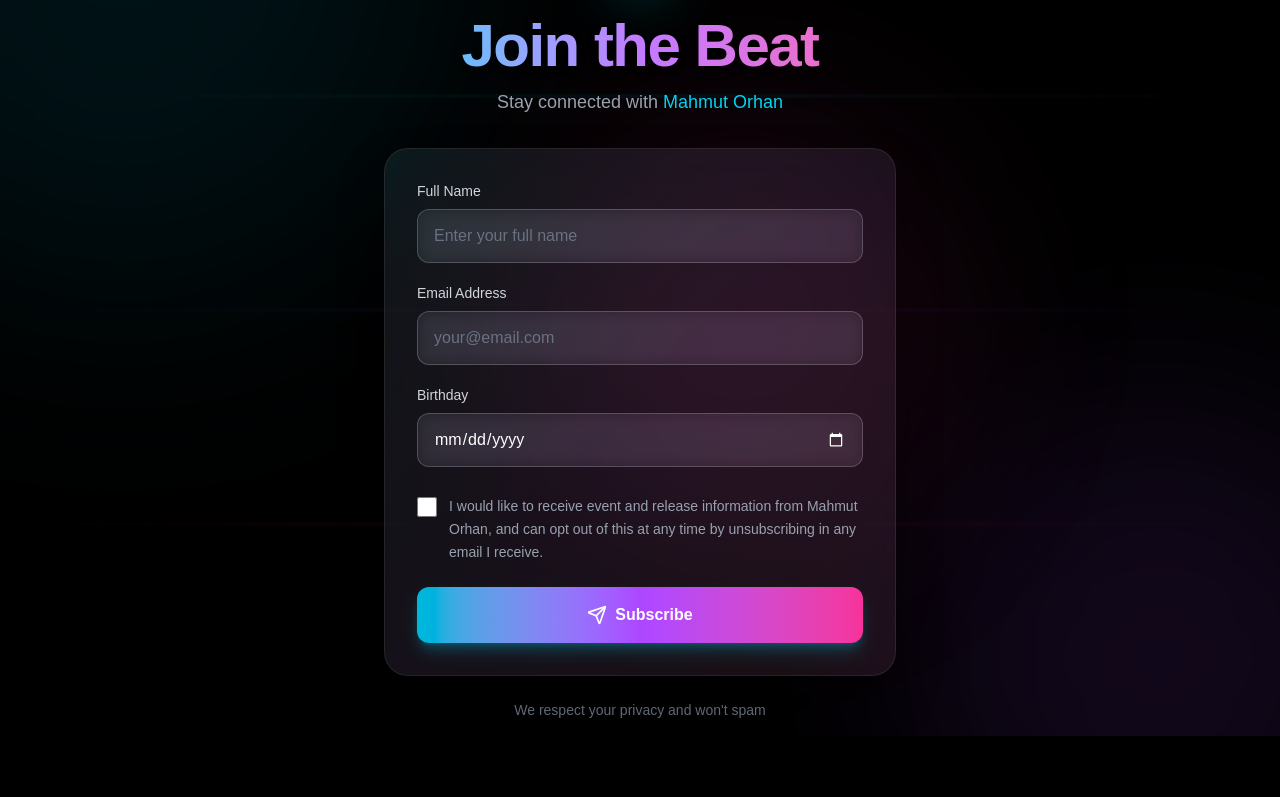
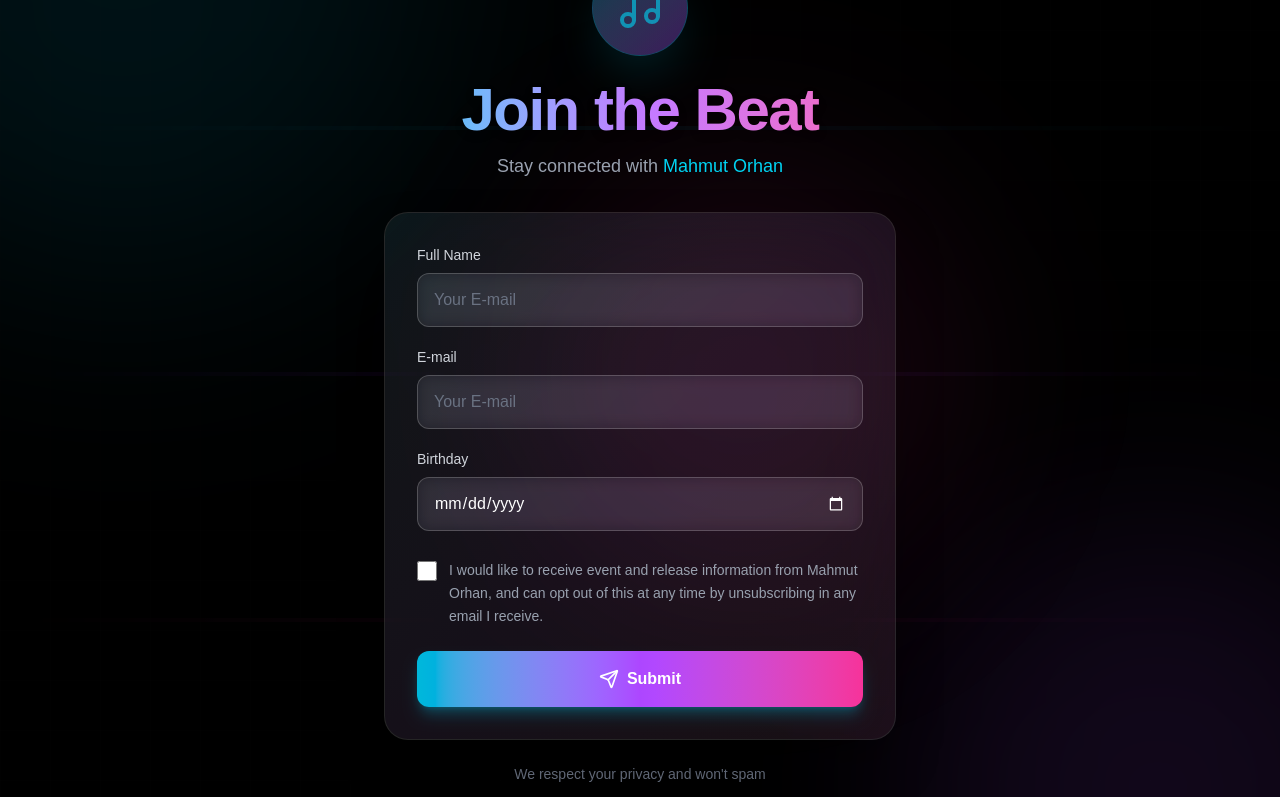
Before and after one commit to benhuseyin/mo-landing, a Next.js app: page /en in a window 1280 px wide. Shown: the part 3596-4393 px from the top of the page. Built offline with nearby package versions, Linux system fonts and the light colour scheme.

Commit message:
[REFACTOR] Put text to en translation file for form section

```diff
--- a/messages/en.json
+++ b/messages/en.json
@@ -33,14 +33,30 @@
             "description": "Explore new sounds, fresh drops, and global collaborations from Mahmut Orhan."
         },
         "form": {
-            "title": "SIGN UP<br></br>FOR UPDATES..",
-            "full-name": "Full Name",
-            "full-name-placeholder": "Your Full Name",
-            "email": "Email",
-            "email-placeholder": "Your E-mail",
-            "birthday": "Birthday",
-            "checkbox": "I would like to receive event and release information from Mahmut Orhan, and can opt out of this at any time by unsubscribing in any email I receive.",
-            "button": "Submit"
+            "title": "Join the Beat",
+            "description": "Stay connected with <span>Mahmut Orhan</span>",
+            "success-message": "You're on the list! Get ready for exclusive updates.",
+            "form-item": {
+                "full-name": {
+                    "label": "Full Name",
+                    "placeholder": "Your Full Name"
+                },
+                "email": {
+                    "label": "E-mail",
+                    "placeholder": "Your E-mail"
+                },
+                "birthday": {
+                    "label": "Birthday"
+                },
+                "checkbox": {
+                    "label": "I would like to receive event and release information from Mahmut Orhan, and can opt out of this at any time by unsubscribing in any email I receive."
+                },
+                "button": {
+                    "label": "Submit",
+                    "loading-text": "Subscribing..."
+                }
+            },
+            "respect-text": "We respect your privacy and won't spam"
         },
         "faq": {
             "title": "CONTACT",
--- a/src/app/[locale]/(frontend)/components/Homepage/FormSection/index.tsx
+++ b/src/app/[locale]/(frontend)/components/Homepage/FormSection/index.tsx
@@ -1,33 +1,34 @@
 "use client"
 
-import { useState } from 'react';
+import { Fragment, useState } from 'react';
 import { useForm } from 'react-hook-form';
 import { zodResolver } from '@hookform/resolvers/zod';
 import { z } from 'zod';
 import { Music, Send, CheckCircle, AlertCircle, Calendar } from 'lucide-react';
-
-// Zod schema
-const contactSchema = z.object({
-    fullName: z.string().min(2, { message: 'Full name must be at least 2 characters' }),
-    email: z.email({ message: 'Please enter a valid email address' }),
-    bday: z.string().min(1, { message: 'Please select your birthday' }),
-    consent: z.boolean().refine(v => v === true, { message: 'Please accept to receive updates' })
-});
+import { contactSchema } from '../../../utils/schemas/NewsletterFormSchemas';
+import { useTranslations } from 'next-intl';
 
 type ContactFormValues = z.infer<typeof contactSchema>;
 
 const ContactForm = () => {
-
-    // component body içinde:
+    const t = useTranslations('HomePage.form');
 
     const [submitStatus, setSubmitStatus] = useState<null | 'success' | 'error'>(null);
+
+
+    const description = t.rich("description", {
+        span: (chunks) => (
+            <span className="text-cyan-400 font-medium">{chunks}</span>
+        )
+    })
+
+
 
     const {
         register,
         handleSubmit,
         formState: { errors, isSubmitting, touchedFields },
-        reset,
-        watch
+        reset
     } = useForm<ContactFormValues>({
         resolver: zodResolver(contactSchema),
         defaultValues: {
@@ -37,9 +38,6 @@
             consent: false,
         }
     });
-
-    const consentValue = watch('consent');
-
 
     const onSubmit = async (data: ContactFormValues) => {
         try {
@@ -55,7 +53,7 @@
     };
 
     return (
-        <div className="min-h-screen bg-black flex items-center justify-center p-4 overflow-hidden relative">
+        <div className="min-h-screen bg-black flex items-center justify-center p-4 overflow-hidden relative py-20">
             {/* Background visuals (same design) */}
             <div className="absolute inset-0 overflow-hidden">
                 <div className="absolute inset-0 opacity-10">
@@ -81,10 +79,10 @@
                         <Music className="w-12 h-12 text-cyan-400 animate-pulse relative z-10" />
                     </div>
                     <h1 className="text-6xl font-bold bg-linear-to-r from-cyan-400 via-purple-400 to-pink-400 bg-clip-text text-transparent mb-3 tracking-tight drop-shadow-lg">
-                        Join the Beat
+                        {t('title')}
                     </h1>
                     <p className="text-gray-400 text-lg font-light">
-                        Stay connected with <span className="text-cyan-400 font-medium">Mahmut Orhan</span>
+                        {description}
                     </p>
                 </div>
 
@@ -96,18 +94,20 @@
                         {submitStatus === 'success' && (
                             <div className="mb-6 p-4 bg-linear-to-r from-cyan-500/20 to-purple-500/20 backdrop-blur-sm border border-cyan-500/50 rounded-2xl flex items-center gap-3 animate-fadeIn shadow-lg shadow-cyan-500/20">
                                 <CheckCircle className="w-5 h-5 text-cyan-400 shrink-0" />
-                                <span className="text-cyan-100 text-sm">You're on the list! Get ready for exclusive updates.</span>
+                                <span className="text-cyan-100 text-sm">
+                                    {t('success-message')}
+                                </span>
                             </div>
                         )}
 
                         <form onSubmit={handleSubmit(onSubmit)} className="space-y-5">
                             {/* Full Name */}
                             <div>
-                                <label className="block text-gray-300 font-medium mb-2 text-sm">Full Name</label>
+                                <label className="block text-gray-300 font-medium mb-2 text-sm">{t('form-item.full-name.label')}</label>
                                 <input
                                     {...register('fullName')}
                                     type="text"
-                                    placeholder="Enter your full name"
+                                    placeholder={t("form-item.email.placeholder")}
                                     className="w-full px-4 py-3.5 bg-white/5 backdrop-blur-sm border border-white/20 rounded-xl text-white placeholder-gray-500 focus:outline-none focus:ring-2 focus:ring-cyan-500/50 focus:border-cyan-500/50 transition-all duration-300 hover:bg-white/10 hover:border-white/30"
                                 />
                                 {touchedFields.fullName && errors.fullName && (
@@ -120,11 +120,11 @@
 
                             {/* Email */}
                             <div>
-                                <label className="block text-gray-300 font-medium mb-2 text-sm">Email Address</label>
+                                <label className="block text-gray-300 font-medium mb-2 text-sm">{t('form-item.email.label')}</label>
                                 <input
                                     {...register('email')}
                                     type="email"
-                                    placeholder="your@email.com"
+                                    placeholder={t('form-item.email.placeholder')}
                                     className="w-full px-4 py-3.5 bg-white/5 backdrop-blur-sm border border-white/20 rounded-xl text-white placeholder-gray-500 focus:outline-none focus:ring-2 focus:ring-cyan-500/50 focus:border-cyan-500/50 transition-all duration-300 hover:bg-white/10 hover:border-white/30"
                                 />
                                 {touchedFields.email && errors.email && (
@@ -137,7 +137,7 @@
 
                             {/* Birthday */}
                             <div>
-                                <label className="block text-gray-300 font-medium mb-2 text-sm">Birthday</label>
+                                <label className="block text-gray-300 font-medium mb-2 text-sm">{t('form-item.birthday.label')}</label>
                                 <div className="relative">
                                     <input
                                         {...register('bday')}
@@ -167,7 +167,7 @@
                                     </div>
 
                                     <span className="text-gray-400 text-sm leading-relaxed group-hover:text-gray-300 transition-colors">
-                                        I would like to receive event and release information from Mahmut Orhan, and can opt out of this at any time by unsubscribing in any email I receive.
+                                        {t('form-item.checkbox.label')}
                                     </span>
                                 </label>
 
@@ -188,15 +188,19 @@
                             >
                                 <div className="absolute inset-0 bg-linear-to-r from-cyan-400 via-purple-400 to-pink-400 opacity-0 hover:opacity-20 transition-opacity duration-300" />
                                 {isSubmitting ? (
-                                    <>
+                                    <Fragment>
                                         <div className="w-5 h-5 border-2 border-white border-t-transparent rounded-full animate-spin" />
-                                        <span>Subscribing...</span>
-                                    </>
+                                        <span>
+                                            {t('form-item.button.loading-text')}
+                                        </span>
+                                    </Fragment>
                                 ) : (
-                                    <>
+                                    <Fragment>
                                         <Send className="w-5 h-5" />
-                                        <span>Subscribe</span>
-                                    </>
+                                        <span>
+                                            {t('form-item.button.label')}
+                                        </span>
+                                    </Fragment>
                                 )}
                             </button>
                         </form>
@@ -204,7 +208,9 @@
                 </div>
 
                 <div className="text-center mt-6 text-gray-500 animate-fadeIn">
-                    <p className="text-sm font-light">We respect your privacy and won't spam</p>
+                    <p className="text-sm font-light">
+                        {t('respect-text')}
+                    </p>
                 </div>
             </div>
 
--- /dev/null
+++ b/src/app/[locale]/(frontend)/utils/schemas/NewsletterFormSchemas.tsx
@@ -0,0 +1,10 @@
+import { z } from 'zod';
+
+
+// Zod schema
+export const contactSchema = z.object({
+    fullName: z.string().min(2, { message: 'Full name must be at least 2 characters' }),
+    email: z.email({ message: 'Please enter a valid email address' }),
+    bday: z.string().min(1, { message: 'Please select your birthday' }),
+    consent: z.boolean().refine(v => v === true, { message: 'Please accept to receive updates' })
+});
```
